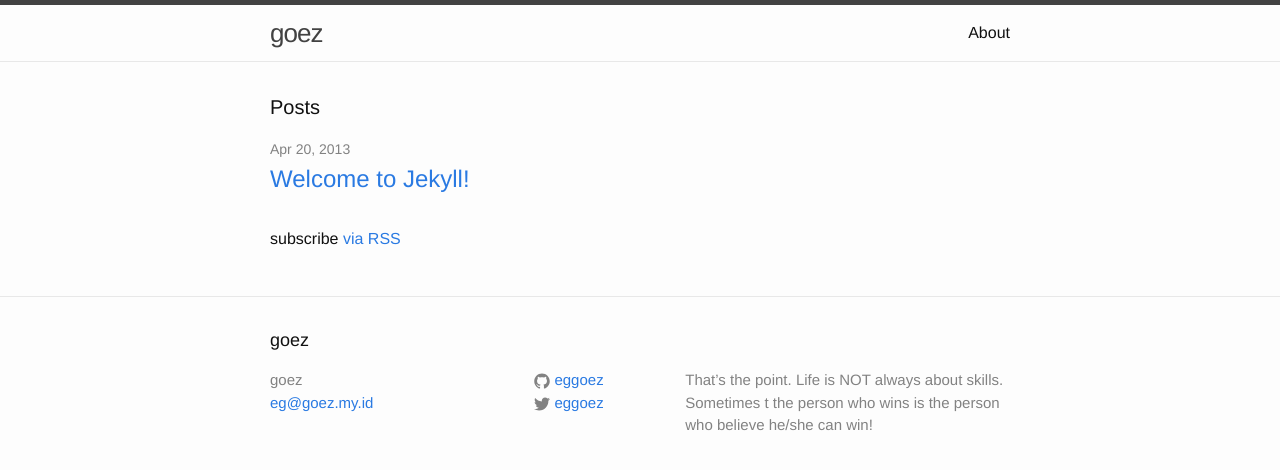
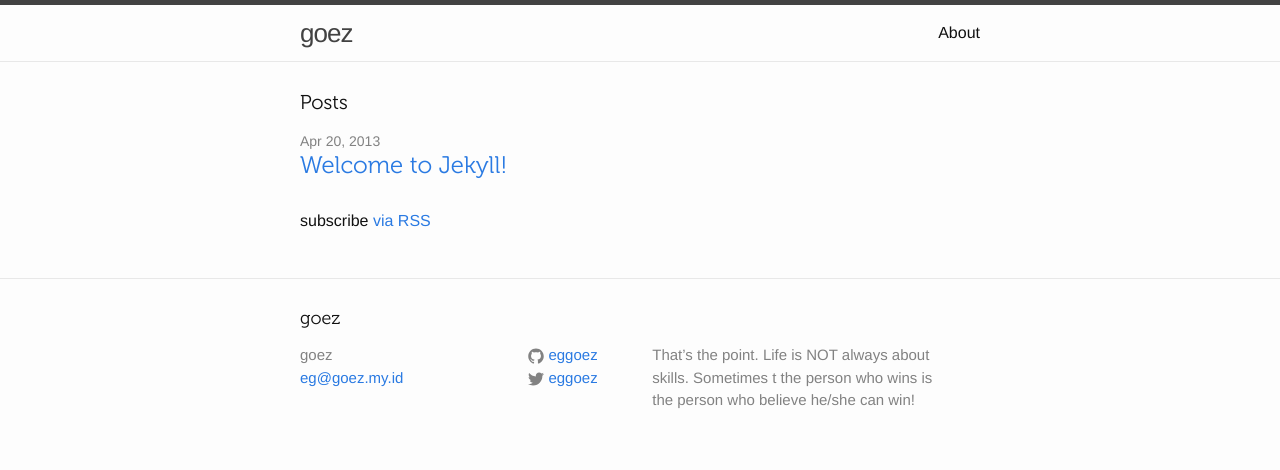
Before and after one commit to eggoez/eggoez.github.io, a Jekyll site: the page built from index.html, in a window 1280 px wide. Shown: the top 470 px of the page. Built offline with Jekyll 4.4.1, drawn with Linux system fonts in a browser that asks for light colours; nearby versions of some CDN libraries.

Commit message:
redesign

```diff
--- a/_includes/head.html
+++ b/_includes/head.html
@@ -1,8 +1,13 @@
 <head>
   <meta charset="utf-8">
   <meta http-equiv="X-UA-Compatible" content="IE=edge">
-  <meta name="viewport" content="width=device-width, initial-scale=1">
-  <script src="/assets/js/alihkan.js"></script>
+	<meta name="viewport" content="width=device-width, initial-scale=1, maximum-scale=1, user-scalable=no">
+	<link rel="stylesheet" href="//eggoez.github.com/asset/bootstrap/dist/css/bootstrap.min.css">
+	<link rel="stylesheet" href="//eggoez.github.com/asset/css/kostum.css">
+	<link rel="stylesheet" href="//eggoez.github.com/asset/css/nav-sub.css">
+	<link rel="stylesheet" href="//eggoez.github.com/asset/css/font-awesome.min.css">
+	<style>.navbar-default .navbar-nav>.active>a,.navbar-default .navbar-nav>.active>a:hover,.navbar-default .navbar-nav>.active>a:focus{color:#ffffff;background-color:#006687;}.panel-title{cursor:pointer}};
+	</style>
   <title>{% if page.title %}{{ page.title | escape }}{% else %}{{ site.title | escape }}{% endif %}</title>
   <meta name="description" content="{% if page.excerpt %}{{ page.excerpt | strip_html | strip_newlines | truncate: 160 }}{% else %}{{ site.description }}{% endif %}">
 
```
